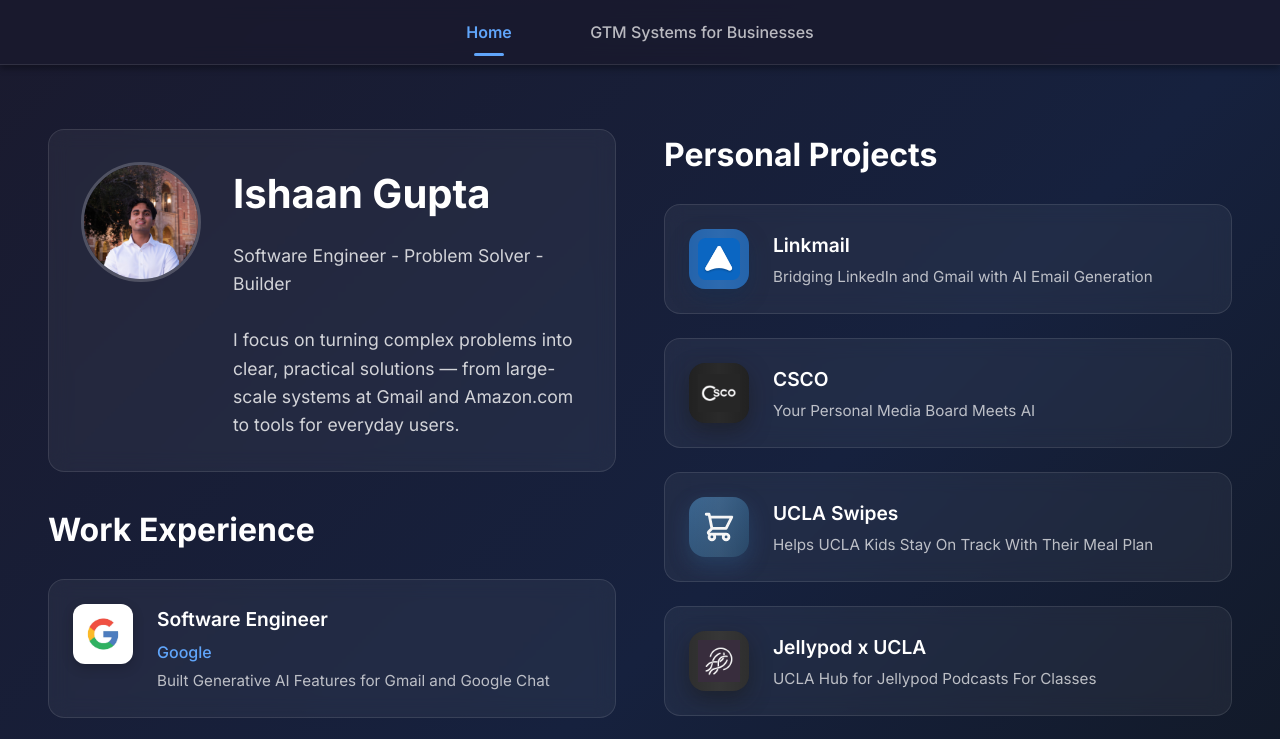
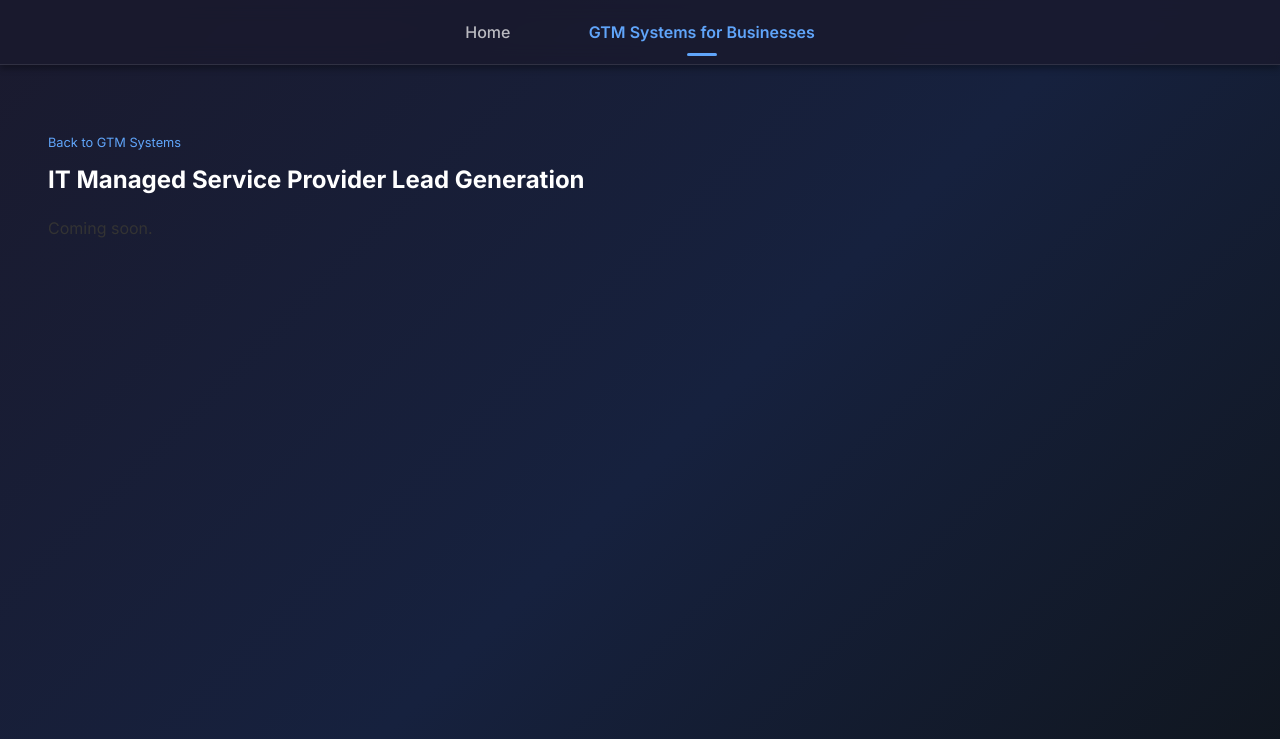
Before and after one commit to igupta1/personal-website, a React (Create React App) app: page /gtm/it-msp in a window 1280 px wide. Before the commit this address led to /. Shown: the top 739 px of the page. Built offline with nearby package versions, Linux system fonts and the light colour scheme; the HTML template or start-up script is replaced by a standard one.

Commit message:
new page

```diff
--- a/src/App.js
+++ b/src/App.js
@@ -6,6 +6,7 @@
 import About from "./pages/About";
 import AITools from "./pages/AITools";
 import LeadGenDemo from "./pages/LeadGenDemo";
+import ItMspDemo from "./pages/ItMspDemo";
 import "./App.css";  // Use the existing App.css
 
 function App() {
@@ -18,6 +19,7 @@
             <Route path="/" element={<About />} />
             <Route path="/gtm" element={<AITools />} />
 <Route path="/gtm/marketing-agency" element={<LeadGenDemo />} />
+            <Route path="/gtm/it-msp" element={<ItMspDemo />} />
             <Route path="*" element={<Navigate to="/" replace />} />
           </Routes>
         </main>
--- a/src/pages/AITools.js
+++ b/src/pages/AITools.js
@@ -47,6 +47,14 @@
       icon: <HiOutlineUserGroup size={34} color="#f5f5f5" />,
       isReactIcon: true,
       link: "/gtm/marketing-agency",
+    },
+    {
+      id: 2,
+      title: "IT Managed Service Provider Lead Generation",
+      description: "Find IT MSPs and Their Contact Information Instantly",
+      icon: <HiOutlineUserGroup size={34} color="#f5f5f5" />,
+      isReactIcon: true,
+      link: "/gtm/it-msp",
     },
     {
       id: 3,
--- /dev/null
+++ b/src/pages/ItMspDemo.js
@@ -0,0 +1,25 @@
+//ItMspDemo.js
+import React from "react";
+import { Link } from "react-router-dom";
+
+function ItMspDemo() {
+  return (
+    <div className="about-page-combined">
+      <div className="about-container" style={{ gridTemplateColumns: '1fr' }}>
+        <div className="about-right-column">
+          <section className="demo-section">
+            <div className="demo-top-row">
+              <div className="demo-section-header">
+                <Link to="/gtm" className="back-link-inline">Back to GTM Systems</Link>
+                <h2>IT Managed Service Provider Lead Generation</h2>
+              </div>
+            </div>
+            <p>Coming soon.</p>
+          </section>
+        </div>
+      </div>
+    </div>
+  );
+}
+
+export default ItMspDemo;
```
